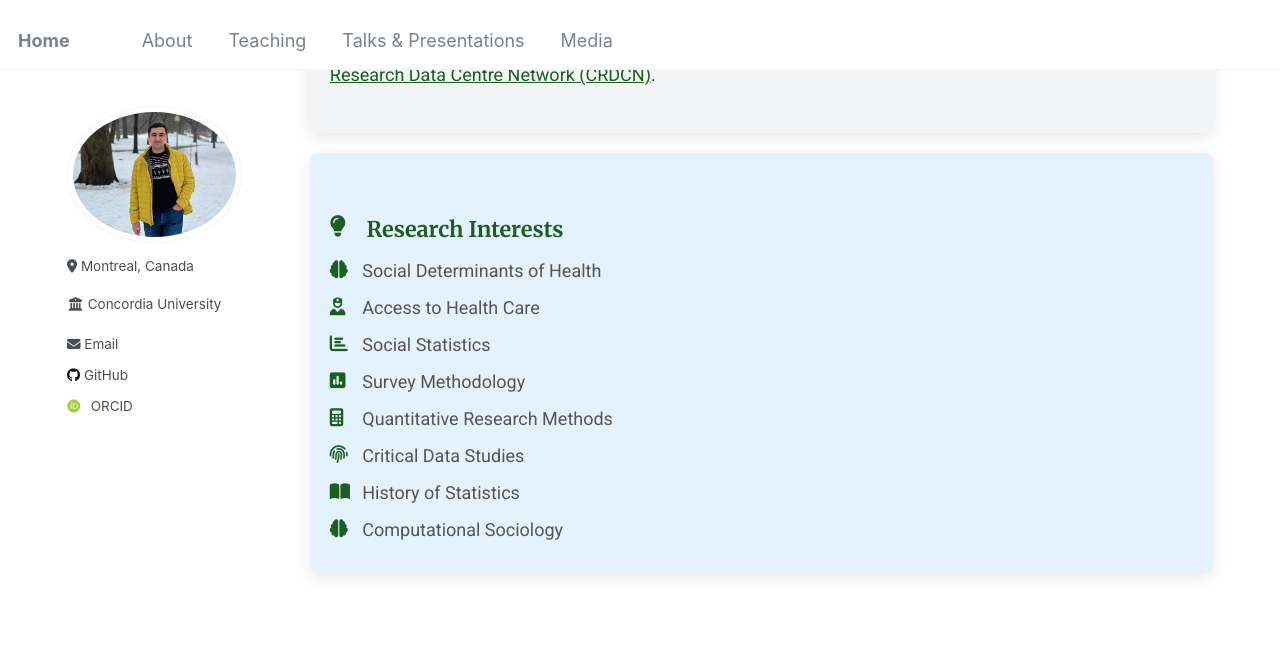
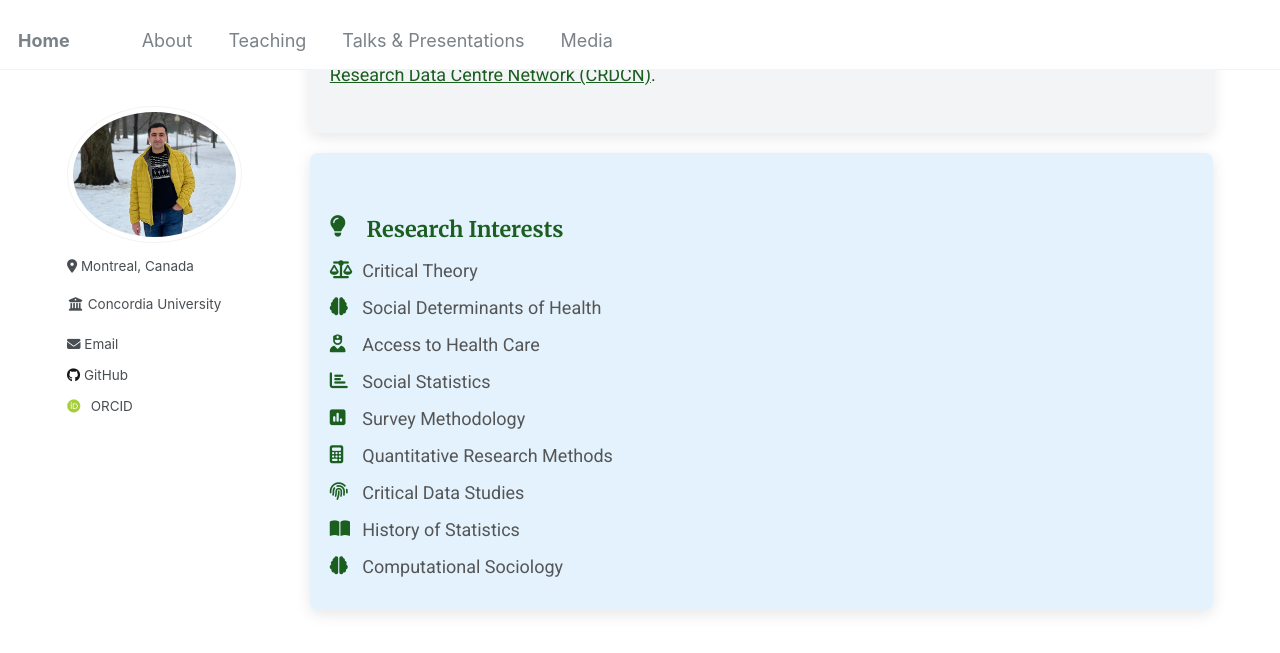
Before and after one commit to Mohsnmonji/mohsnmonji.github.io, a Jekyll site: the page built from about-me.md, in a window 1280 px wide and 900 px high, scrolled down 539 px. Shown: the top 653 px of the window. Built offline with Jekyll 4.4.1, drawn with Linux system fonts in a browser that asks for light colours; some web fonts are replaced.

Commit message:
Update about-me.md

```diff
--- a/about-me.md
+++ b/about-me.md
@@ -120,6 +120,7 @@ author_profile: true
 <div class="card">
   <h3><i class="fas fa-lightbulb icon"></i> Research Interests</h3>
   <ul>
+    <li><i class="fas fa-balance-scale icon"></i> Critical Theory</li>
     <li><i class="fas fa-brain icon"></i> Social Determinants of Health</li>
     <li><i class="fas fa-user-nurse icon"></i> Access to Health Care</li>
     <li><i class="fas fa-chart-bar icon"></i> Social Statistics</li>
```
